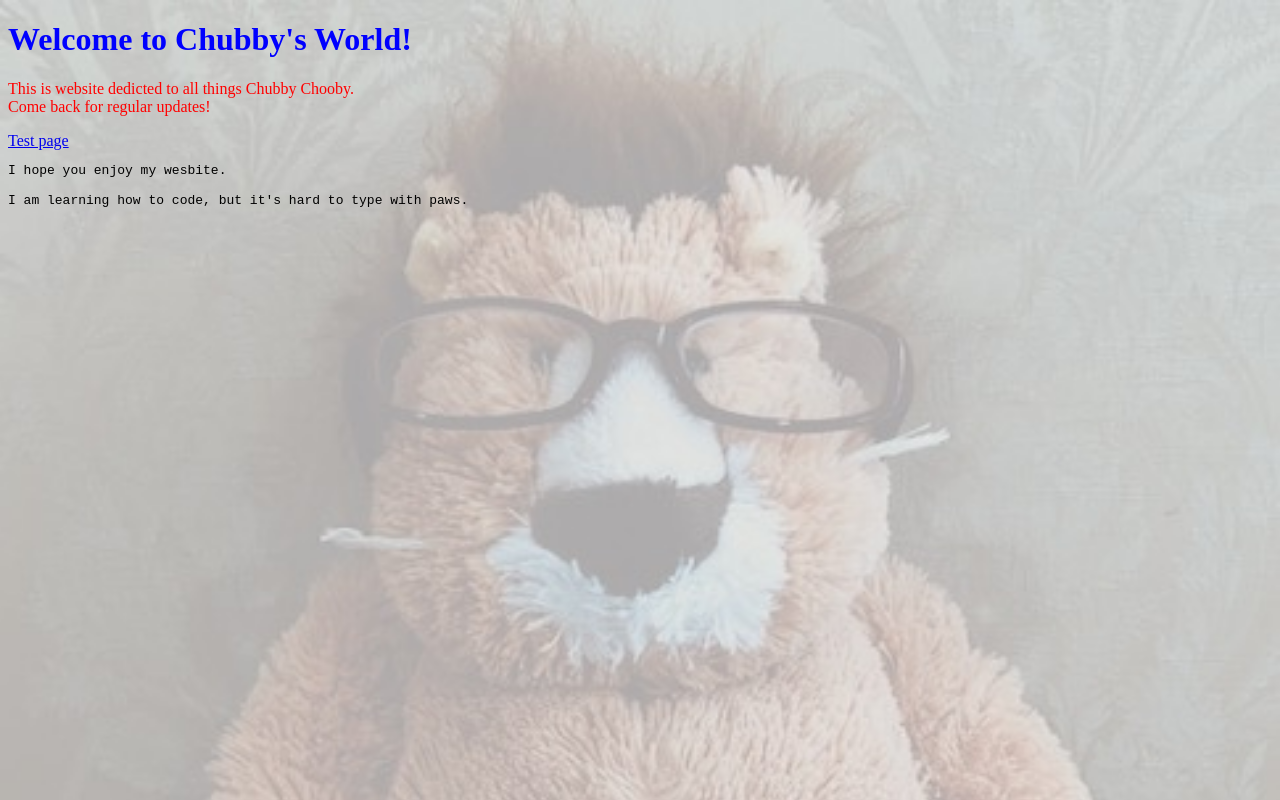
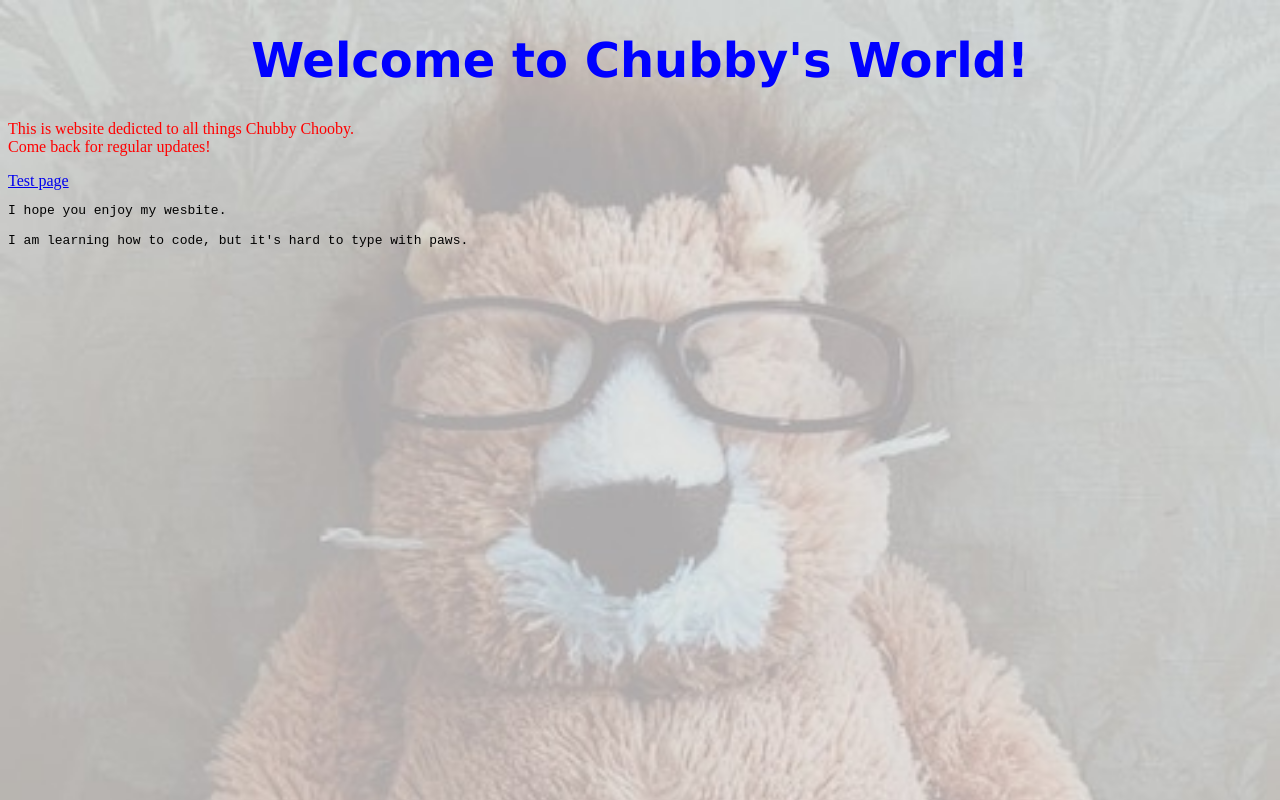
Before and after one commit to vtaoki123/vtaoki123.github.io, a plain HTML site: page index.html in a window 1280 px wide. Drawn offline with Linux system fonts and the light colour scheme.

Commit message:
Update index.html

```diff
--- a/index.html
+++ b/index.html
@@ -17,7 +17,7 @@ body {
 
 <body">
 
-<h1 title ="Chubby is awesome">Welcome to Chubby's World!</h1>
+<h1 style="font-family:verdana;text-align:center;font-size:300%" title ="Chubby is awesome">Welcome to Chubby's World!</h1>
 <p>This is website dedicted to all things Chubby Chooby.<br>Come back for regular updates!</p>
 <a href="page1.html">Test page<br></a>
 <pre>
```
